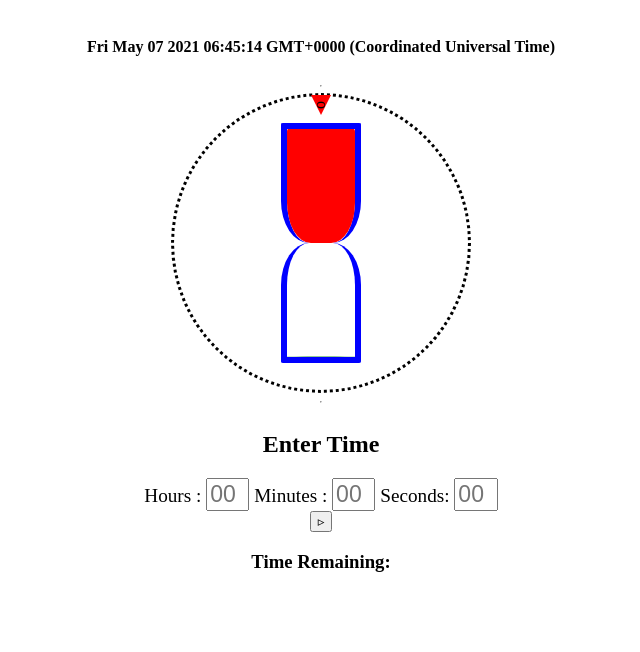
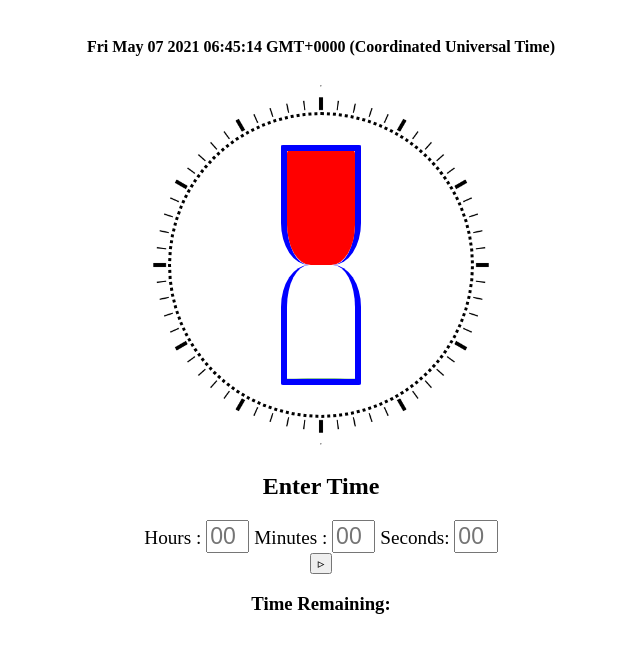
Before and after one commit to COdingaorg/HourGlassTimer, a plain HTML site: page index.html in a window 1280 px wide. Shown: the part 58-710 px from the top of the page, without its empty margins (319-959 px from the left). Drawn offline with nearby package versions, Linux system fonts and the light colour scheme.

Commit message:
add container for holder and pinter and gave it a wallpaper

```diff
--- a/index.html
+++ b/index.html
@@ -12,8 +12,10 @@
 <body>
   <div class="container">
     <h2>Hour Glass Timer</h2>
-    <h4 id="showTIme"></h4><hr>
+    <h4 id="showTIme"></h4>
+    <hr>
 
+    <div id="combo">
       <div id="pointer">
         <p>o</p>
       </div>
@@ -28,8 +30,9 @@
             <p></p>
           </div>
         </div>
-
-    </div><hr>
+      </div>
+    </div>
+    <hr>
     <div id="panel">
       <h2 id="title">Enter Time</h2>
       <form id="timeInput">
--- a/scripts.js
+++ b/scripts.js
@@ -6,7 +6,8 @@ $(document).ready(function () {
   $('button#submit').click(function (event) {
     event.preventDefault();
     //Adding rotation to pointer element
-    $('#pointer').css('animation', 'rotate 2s linear 1s infinite');
+    $('#pointer').css('animation', 'rotate 60s linear 0s infinite');
+    $('#pointer').css('animation-fill-mode', 'forwards');
     //device time--also the start time in miliseconds
     const deviceTime = new Date().getTime();
 
@@ -30,7 +31,6 @@ $(document).ready(function () {
     if (secondInput == ''||secondInput == null || secondInput == NaN){
       timerSeconds = 0;
     };
-    console.log(timerHours)
     //user Time--converted set time to miliseconds--duration in milliseconds
      //user Time--converted set time to miliseconds--duration in milliseconds
      const userTime = (Math.floor(timerHours*3600000))+(Math.floor(timerMinutes*60000))+(Math.floor(timerSeconds*1000));
@@ -73,20 +73,18 @@ $(document).ready(function () {
       var percNum = parseInt(timerS);
       //resizing hour glass content
       if (percNum <= 50){
-        $('#upperGlass div').css('width', '96%')
+        $('#upperGlass div').css('width', '94%')
       }else if (percNum <= 39){
-        $('#upperGlass div').css('width', '80%')
+        $('#upperGlass div').css('width', '70%')
       }
       else if (percNum <= 20){
-        $('#upperGlass div').css('width', '75%')
-      }else if (percNum <= 8){
-        $('#upperGlass div').css('width', '70%')
-      }      ;
-
+        $('#upperGlass div').css('width', '65%')
+      }else if (percNum <= 13){
+        $('#upperGlass div').css('width', '40%')
+      };
+      console.log(percNum);
       $('#upperGlass div').css('height', percAdd);
       $('#lowerGlass div').css('height', percSub);
-      console.log((percAdd));
-
 
       //reload page with reset button
       $('#reset').click(function(){
--- a/styles.css
+++ b/styles.css
@@ -12,6 +12,7 @@
   transform: rotate(180deg);
   display: flex;
   justify-content: center;
+  z-index: 0;
 }
 #upperGlass>div{
   width: 100%;
@@ -20,6 +21,7 @@
   padding-top: .5%;
   background-color: red;
   border-radius: inherit;
+  z-index: -2;
   clip-path: polygon(18% 0, 85% 0, 92% 10%, 95% 15%,100% 30%, 100% 100%, 0 100%, 0 30%, 1% 8%, 10% 10%);
 }
 #lowerGlass{
@@ -34,6 +36,7 @@
   transform: rotate(180deg);
   display: flex;
   justify-content: center;
+  z-index: 0;
 }
 #lowerGlass>div{
   width: 100%;
@@ -43,20 +46,18 @@
   background-color: green;
   border-radius: 35% 35% 2% 2%;
   transform: inherit;
+  z-index: -2;
   clip-path: polygon(30% 0, 70% 0, 85% 5%, 95% 15%,100% 30%, 100% 100%, 0 100%, 0 30%, 5% 15%, 14% 6%);
 }
-#holder, #pointer{
-  width: 300px;
-  height: 300px;
-  border-radius: 50%;
+#holder{
+  width: 90%;
+  height: 90%;
   border: 3px dotted black;
   display: flex;
   flex-direction: column;
   align-items: center;
   justify-content: center;
-}
-#holder{
-  margin-top: 38px;
+  border-radius: 50%;
 }
 form#timeInput input,label{
   height: auto;
@@ -75,13 +76,13 @@ form#timeInput input,label{
   display: none;
 }
 #pointer{
-  z-index: 2;
-  padding: 0;
-  align-items:flex-start;
-  justify-content: center;
-  text-align: center;
-  margin-bottom: -340px;
-  border: 0px;
+  width: 98%;
+  height: 55%;
+  border-radius: 50%;
+  position: absolute;
+  display: flex;
+  align-items: center;
+  justify-content: flex-start;
   transform: rotate(90deg);
 }
 #pointer p{
@@ -89,7 +90,15 @@ form#timeInput input,label{
   height: 20px;
   background-color: red;
   clip-path: polygon(0 0, 100% 50%, 0 100%);
-
+}
+#combo{
+  width: 340px;
+  height: 340px;
+  display: flex;
+  align-items: center;
+  justify-content: center;
+  background-image: url('clock-face-png-6-Transparent-Images.png');
+  background-size: 100%;
 }
 @keyframes rotate {
   from{
```
Also changed, not shown: clock-face-png-6-Transparent-Images.png (added), clock-ui-time-countdown-interface-kit-modern-vector-23665508.jpg (added). Lines whose indentation alone changed are shown as unchanged.
